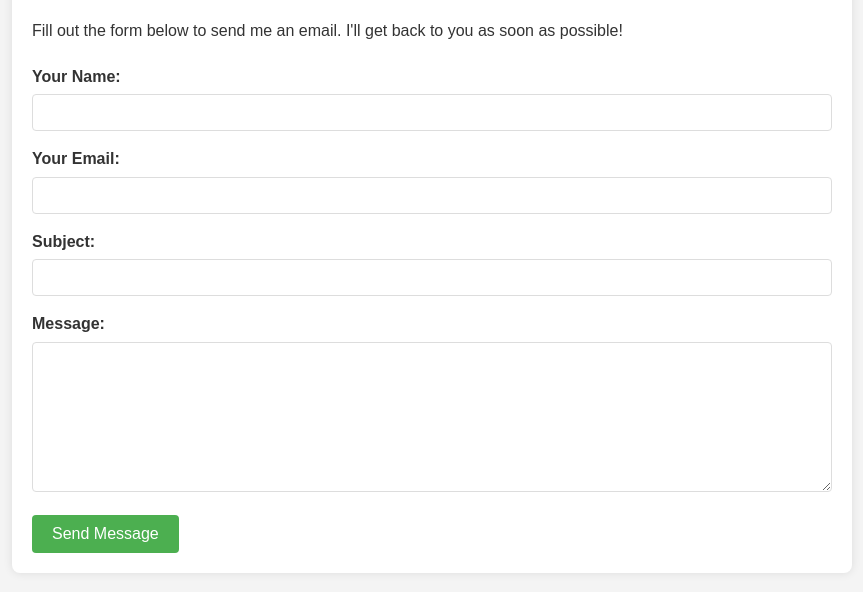
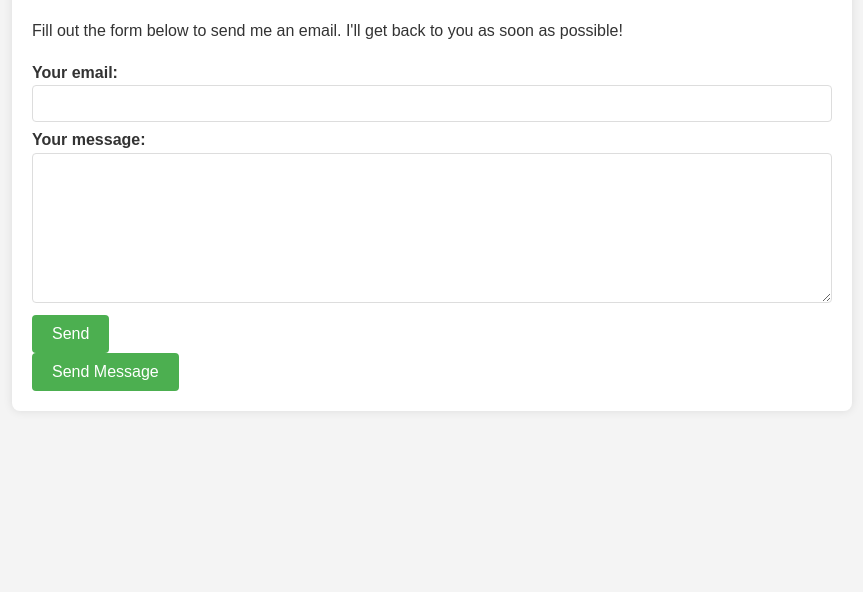
Before and after one commit to Duduz3579373/Email-Test1, a plain HTML site: page index.html in a window 1280 px wide. Shown: the part 116-708 px from the top of the page, without its empty margins (208-1071 px from the left). Drawn offline with Linux system fonts and the light colour scheme.

Commit message:
Update index.html

```diff
--- a/index.html
+++ b/index.html
@@ -75,26 +75,21 @@
         <h1>Contact Me</h1>
         <p>Fill out the form below to send me an email. I'll get back to you as soon as possible!</p>
 
-        <form id="contactForm" class="contact-form" action="https://formspree.io/f/mjkydkaj" method="POST">
-            <div class="form-group">
-                <label for="name">Your Name:</label>
-                <input type="text" id="name" name="name" required>
-            </div>
-
-            <div class="form-group">
-                <label for="email">Your Email:</label>
-                <input type="email" id="email" name="email" required>
-            </div>
-
-            <div class="form-group">
-                <label for="subject">Subject:</label>
-                <input type="text" id="subject" name="subject" required>
-            </div>
-
-            <div class="form-group">
-                <label for="message">Message:</label>
-                <textarea id="message" name="message" required></textarea>
-            </div>
+<form
+  action="https://formspree.io/f/mjkydkaj"
+  method="POST"
+>
+  <label>
+    Your email:
+    <input type="email" name="email">
+  </label>
+  <label>
+    Your message:
+    <textarea name="message"></textarea>
+  </label>
+  <!-- your other form fields go here -->
+  <button type="submit">Send</button>
+</form>
 
             <button type="submit">Send Message</button>
         </form>
```
